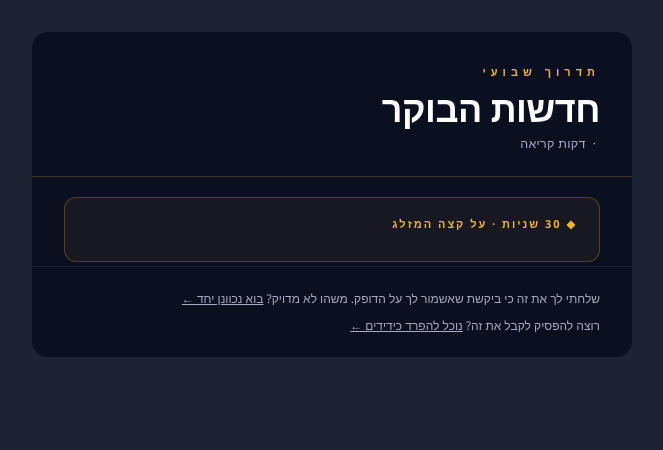
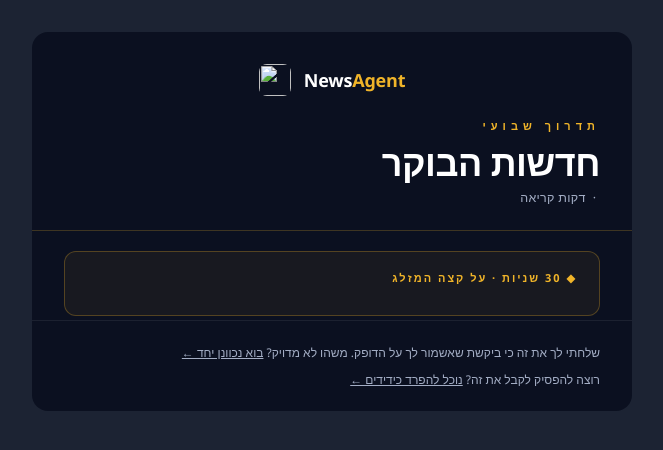
Before and after one commit to MONS-Designers/news-agent, a Python web app: template src/newsagent/templates/digest.html.j2 in a window 1280 px wide. Shown: the top 450 px of the page, without its empty margins (308-971 px from the left). Run offline with Jinja, Linux system fonts and the light colour scheme; the template is opened without the code that fills it, so the values that code supplies are empty; some web fonts are replaced.

Commit message:
Add brand logo to the weekly digest email masthead
Renders a 120x120 PNG of the brand mark (frontend/public/logo-mark.png,
same source shapes as the header's SVG) and places it centered above
the masthead kicker, with the live "NewsAgent" wordmark beside it -
wrapped in dir="ltr" so the RTL email body doesn't reverse the English
name, same fix already applied to the app header.

Co-Authored-By: Claude Sonnet 5 <noreply@anthropic.com>

```diff
--- a/src/newsagent/pipeline/render.py
+++ b/src/newsagent/pipeline/render.py
@@ -170,4 +170,5 @@ def render_digest_html(digest: Digest, db: Session) -> str:
         preferences_url=_click_url(preferences_link),
         unsubscribe_url=_click_url(unsubscribe_link),
         tracking_pixel_url=f"{settings.backend_base_url}/t/{digest.tracking_token}.gif",
+        logo_url=f"{settings.frontend_url}/logo-mark.png",
     )
--- a/src/newsagent/templates/digest.html.j2
+++ b/src/newsagent/templates/digest.html.j2
@@ -13,6 +13,12 @@
 
 <!-- Masthead -->
 <tr><td style="padding:32px 32px 24px; border-bottom:1px solid rgba(240,180,41,.22); direction:rtl; text-align:right;">
+  <table role="presentation" width="100%" cellpadding="0" cellspacing="0">
+    <tr><td align="center" dir="ltr" style="text-align:center; direction:ltr; padding-bottom:22px;">
+      <img src="{{ logo_url }}" width="32" height="32" alt="" style="display:inline-block; vertical-align:middle; border-radius:8px;">
+      <span style="display:inline-block; vertical-align:middle; margin-inline-start:9px; font-family:'Segoe UI',Arial,sans-serif; font-size:18px; font-weight:800; color:#ffffff; letter-spacing:-0.2px;">News<span style="color:#f0b429;">Agent</span></span>
+    </td></tr>
+  </table>
   <div style="font-family:'Segoe UI',Arial,sans-serif; font-size:11px; font-weight:700; letter-spacing:5px; text-transform:uppercase; color:#f0b429;">תדרוך שבועי</div>
   <!-- div, not h1: Gmail/Outlook apply default heading styles that can
        partially override inline font-family on <h1>-<h6> specifically. -->
```
Also changed, not shown: tests/pipeline/test_render.py (+6 -0 lines), frontend/public/logo-mark.png (added).
